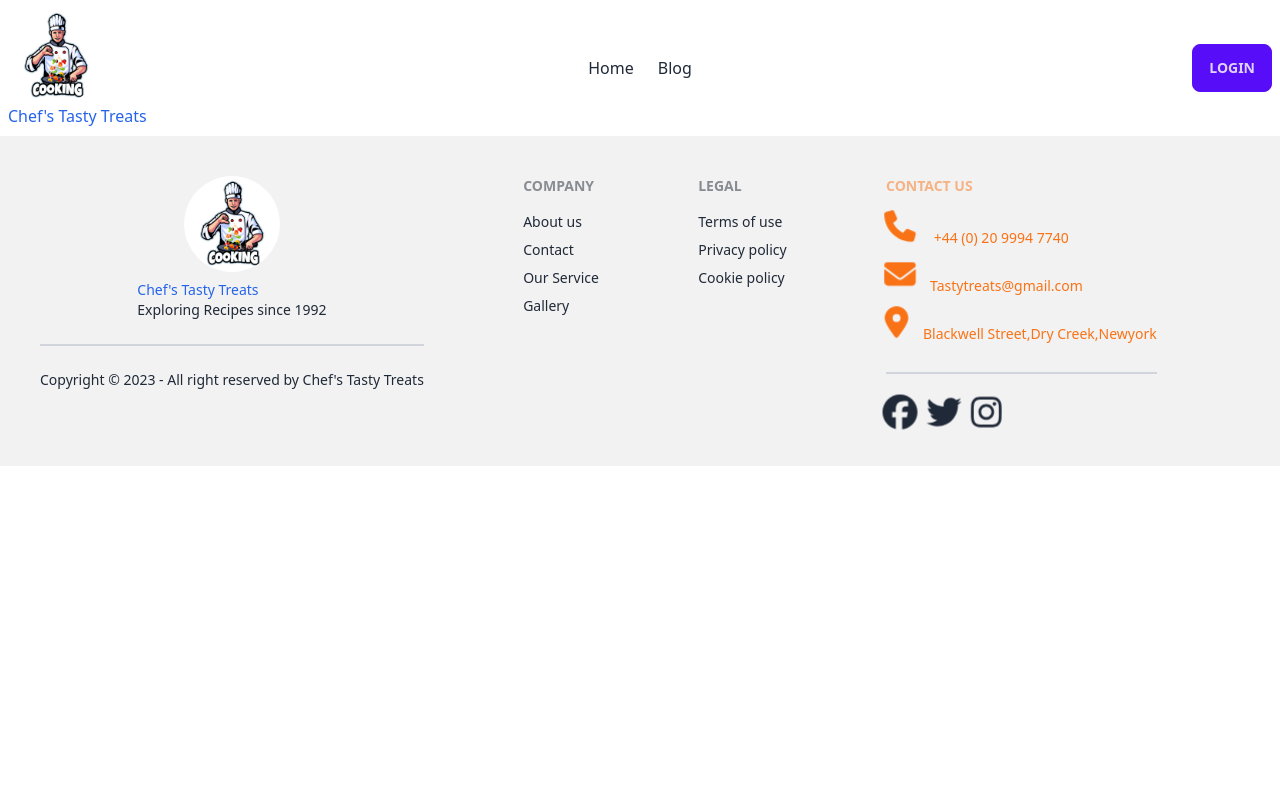
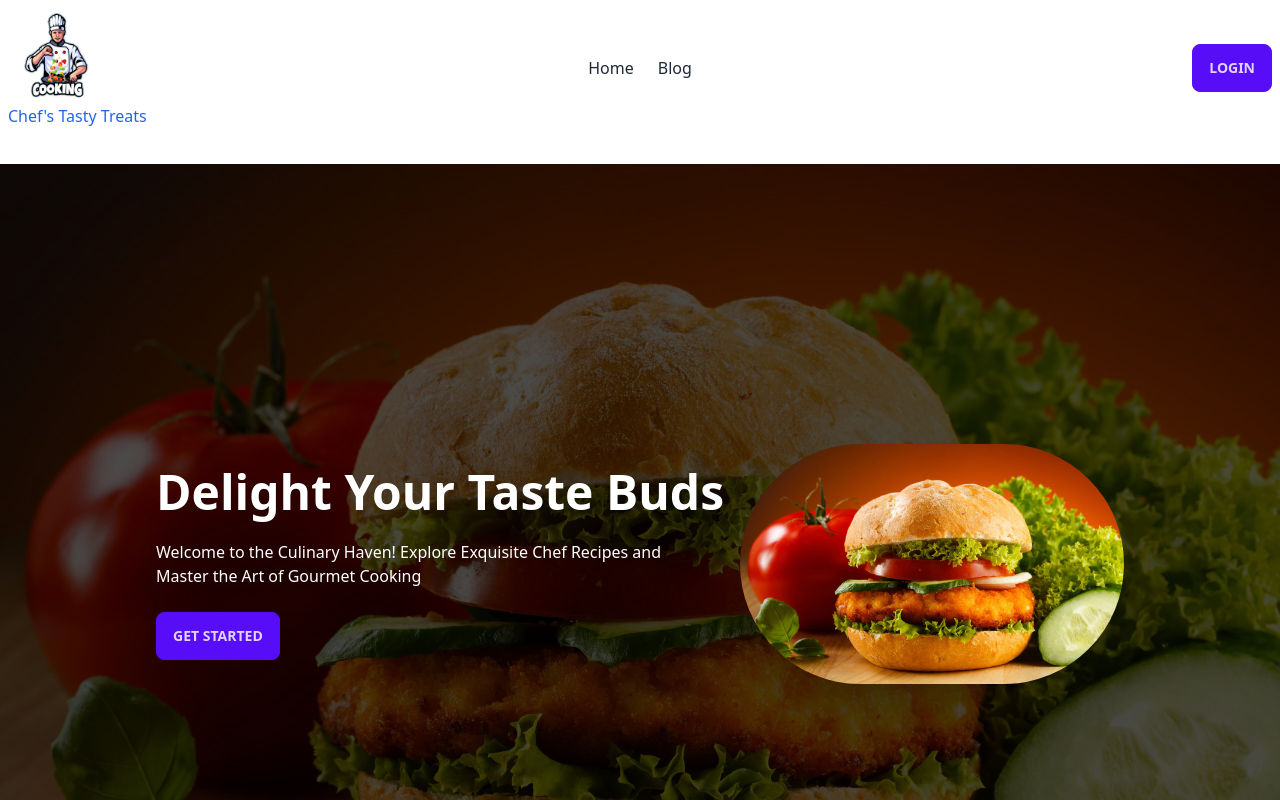
Before and after one commit to nakib1948/cheftastytreats-client-side, a React (Vite) app: page / in a window 1280 px wide. Shown: the top 800 px of the page. Built offline with nearby package versions, Linux system fonts and the light colour scheme; no server answers.

Commit message:
banner section complete

```diff
--- a/src/Pages/Home.jsx
+++ /dev/null
@@ -1,11 +0,0 @@
-import React from 'react';
-
-const Home = () => {
-    return (
-        <div>
-
-        </div>
-    );
-};
-
-export default Home;
--- /dev/null
+++ b/src/Pages/Home/BannerSection.jsx
@@ -0,0 +1,33 @@
+import React from "react";
+import Bannerimg from "../../assets/BannerSection.jpg";
+
+const BannerSection = () => {
+  return (
+    <div
+      className="hero min-h-screen bg-base-200 relative"
+      style={{
+        backgroundImage: `url(${Bannerimg})`,
+        backgroundSize: "cover",
+      }}
+    >
+      <div className="banner-overlay bg-black bg-opacity-70 absolute inset-0 flex justify-center items-center">
+        <div className="hero-content flex flex-col lg:flex-row-reverse items-center">
+          <img
+            src={Bannerimg}
+            className="max-w-sm rounded-full shadow-2xl mx-4 lg:mx-0 "
+            alt="Banner"
+          />
+          <div className="text-center lg:text-left mx-4 lg:mx-0">
+            <h1 className="text-5xl font-bold text-white">Delight Your Taste Buds</h1>
+            <p className="py-6 text-white">
+            Welcome to the Culinary Haven! Explore Exquisite Chef Recipes and <br /> Master the Art of Gourmet Cooking
+            </p>
+            <button className="btn btn-primary">Get Started</button>
+          </div>
+        </div>
+      </div>
+    </div>
+  );
+};
+
+export default BannerSection;
--- /dev/null
+++ b/src/Pages/Home/Home.jsx
@@ -0,0 +1,12 @@
+import React from 'react';
+import BannerSection from './BannerSection';
+
+const Home = () => {
+    return (
+        <div className='mt-7 rounded-md'>
+            <BannerSection></BannerSection>
+        </div>
+    );
+};
+
+export default Home;
--- a/src/main.jsx
+++ b/src/main.jsx
@@ -3,10 +3,10 @@ import ReactDOM from "react-dom/client";
 import "./index.css";
 import { createBrowserRouter, RouterProvider } from "react-router-dom";
 import Main from "./Layout/Main.jsx";
-import Home from "./Pages/Home.jsx";
 import Login from "./Pages/Login/Login.jsx";
 import Signup from "./Pages/Signup/Signup.jsx";
 import AuthProvider from "./providers/AuthProvider.jsx";
+import Home from "./Pages/Home/Home";
 const router = createBrowserRouter([
   {
     path: "/",
```
Also changed, not shown: src/assets/BannerSection.jpg (added), src/assets/bannersectionFrontImg.png (added).
